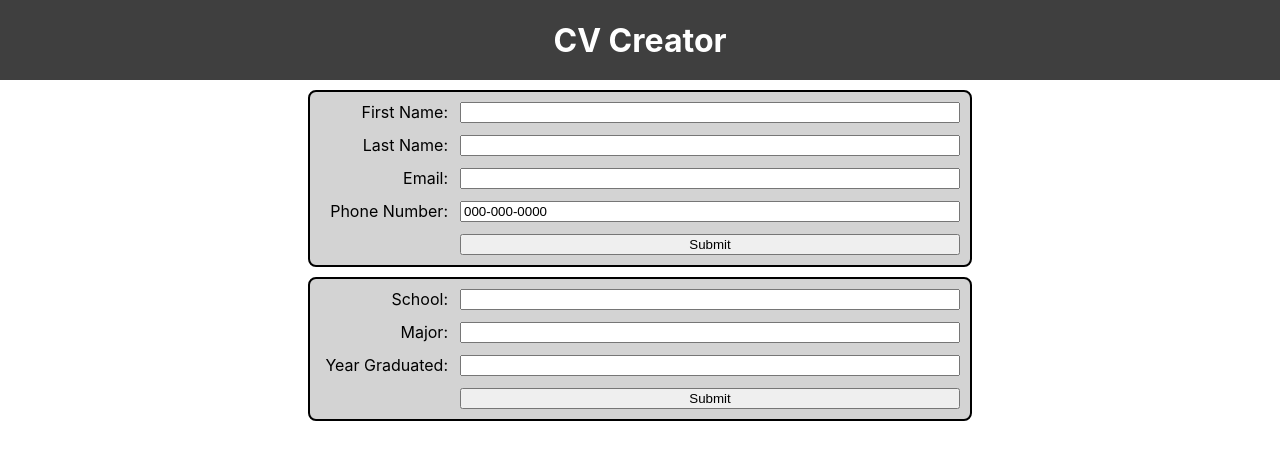
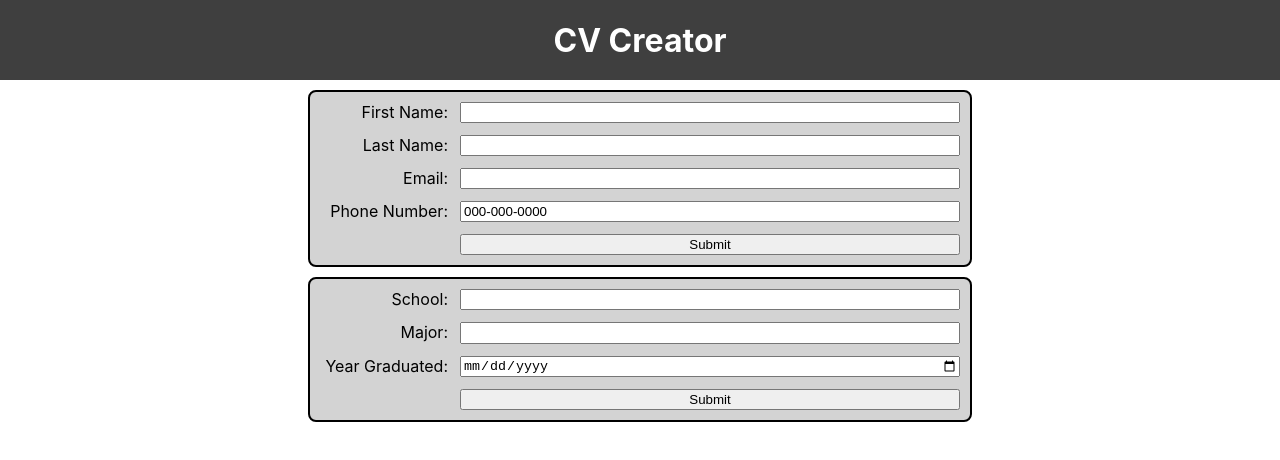
Before and after one commit to Red4lpha/CV-Project, a React (Create React App) app: page / in a window 1280 px wide. Shown: the top 460 px of the page. Built offline with nearby package versions, Linux system fonts and the light colour scheme.

Commit message:
Minor changes

```diff
--- a/src/App.js
+++ b/src/App.js
@@ -31,7 +31,7 @@ export default App;
 //?General form name, email, phone number - DONE
 //todo General form: add github url --extra
 //--------
-//todo Education form: School, Major, Years attended
+//?Education form: School, Major, Years attended
 //--------
 //todo Experience form: Company name, position title, date
 //todo Experience form: Main tasks of job -- UL with a li for each task
@@ -39,3 +39,5 @@ export default App;
 //--------
 //?implement submit button
 //?implement edit button
+//Extra
+//todo Under education, add a + to add more majors
--- a/src/components/Education.js
+++ b/src/components/Education.js
@@ -53,7 +53,7 @@ class Education extends React.Component{
                         <label for="eduMajor" className="label">Major:</label>
                         <input id="eduMajor" name ="major" type="text" value={major} onChange={this.handleChange}/>
                         <label for="eduYear">Year Graduated:</label>
-                        <input id="eduYear"  name ="gradYear" type="text" value={gradYear} onChange={this.handleChange}/>
+                        <input id="eduYear"  name ="gradYear" type="date" value={gradYear} onChange={this.handleChange}/>
                         <input type="submit" task="Submit"></input>
                     </form>
                 </div>
--- a/src/components/General.js
+++ b/src/components/General.js
@@ -22,7 +22,7 @@ class General extends React.Component {
         });
     };
     handleSubmit(e){
-        console.log("handleSubmit hit");
+        console.log("General handleSubmit hit");
         this.setState({isSubmitted: true});
         e.preventDefault();
     };
```
